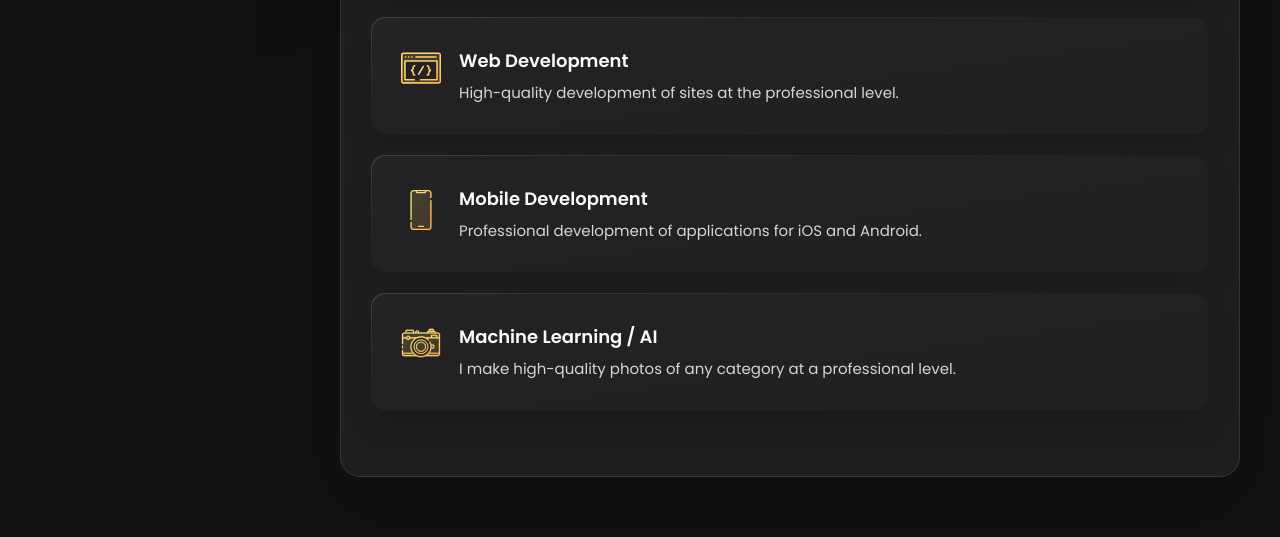
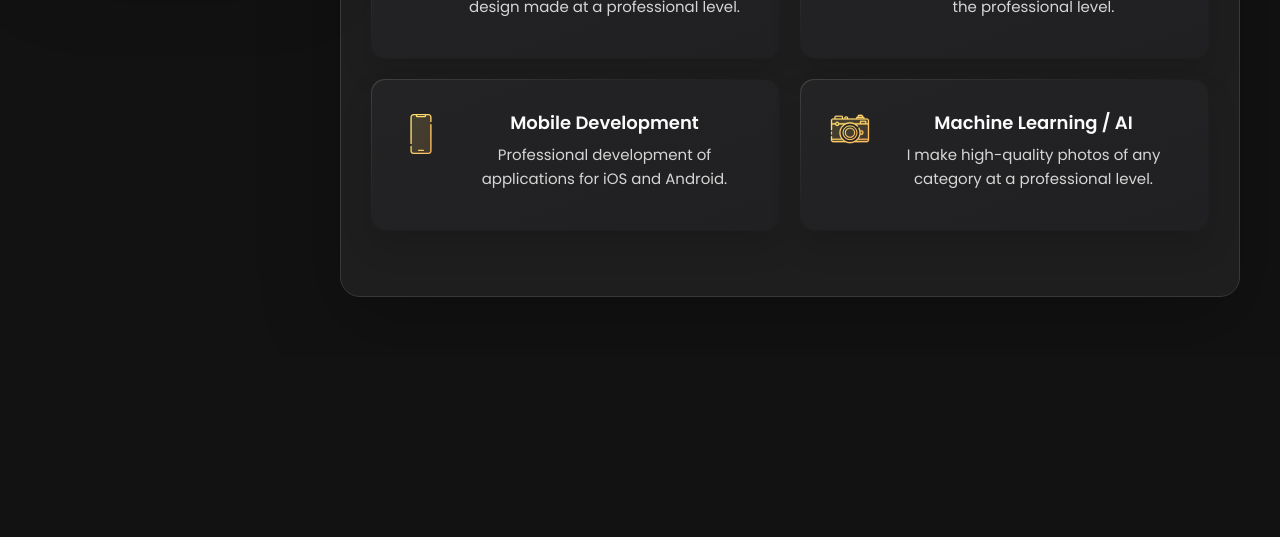
Before and after one commit to fahaddalwai/fahaddalwai.github.io, a plain HTML site: page index.html in a window 1280 px wide. Shown: the part 856-1393 px from the top of the page. After the commit the page ends 1213 px from the top, so only its background shows below. Drawn offline with nearby package versions, Linux system fonts and the light colour scheme.

Commit message:
fix: increase service items row

```diff
--- a/assets/css/style.css
+++ b/assets/css/style.css
@@ -1730,10 +1730,67 @@ textarea.form-input::-webkit-resizer { display: none; }
    */
 
   /* service */
+  .service {
+    margin-bottom: 35px;
+  }
+
+  .service-title {
+    margin-bottom: 20px;
+  }
+
+  .service-list {
+    display: grid;
+    grid-template-columns: repeat(2, 1fr); /* Two items per row */
+    gap: 20px;
+  }
+
+  .service-item {
+    position: relative;
+    background: var(--border-gradient-onyx);
+    padding: 30px;
+    padding-bottom: 40px;
+    border-radius: 14px;
+    box-shadow: var(--shadow-2);
+    z-index: 1;
+  }
+
+  .service-item::before {
+    content: "";
+    position: absolute;
+    inset: 1px;
+    background: var(--bg-gradient-jet);
+    border-radius: inherit;
+    z-index: -1;
+  }
+
+  .service-icon-box {
+    margin-bottom: 10px;
+  }
+
+  .service-icon-box img {
+    margin: auto;
+  }
+
+  .service-content-box {
+    text-align: center;
+  }
+
+  .service-item-title {
+    margin-bottom: 7px;
+  }
+
+  .service-item-text {
+    color: var(--light-gray);
+    font-size: var(--fs-6);
+    font-weight: var(--fw-3);
+    line-height: 1.6;
+  }
+
+
 
 /* Tech stack */
 .techstack p {
-  margin-bottom: 15px;
+  margin-bottom: 20px;
   color: var(--light-gray);
   font-size: var(--fs-6);
   font-weight: var(--fw-300);
@@ -1741,7 +1798,7 @@ textarea.form-input::-webkit-resizer { display: none; }
 }
 
 .techstack {
-  margin-bottom: 15px;
+  margin-bottom: 20px;
 }
 
 .techstack-list {
@@ -1750,7 +1807,7 @@ textarea.form-input::-webkit-resizer { display: none; }
   align-items: center; /* Changed to center align items */
   gap: 15px; /* Increased gap for a little padding between items */
   margin: 0;
-  padding: 8px; /* Adjusted padding */
+  padding: 15px; /* Adjusted padding */
   overflow-x: auto;
   scroll-behavior: smooth;
   overscroll-behavior-inline: contain;
```
